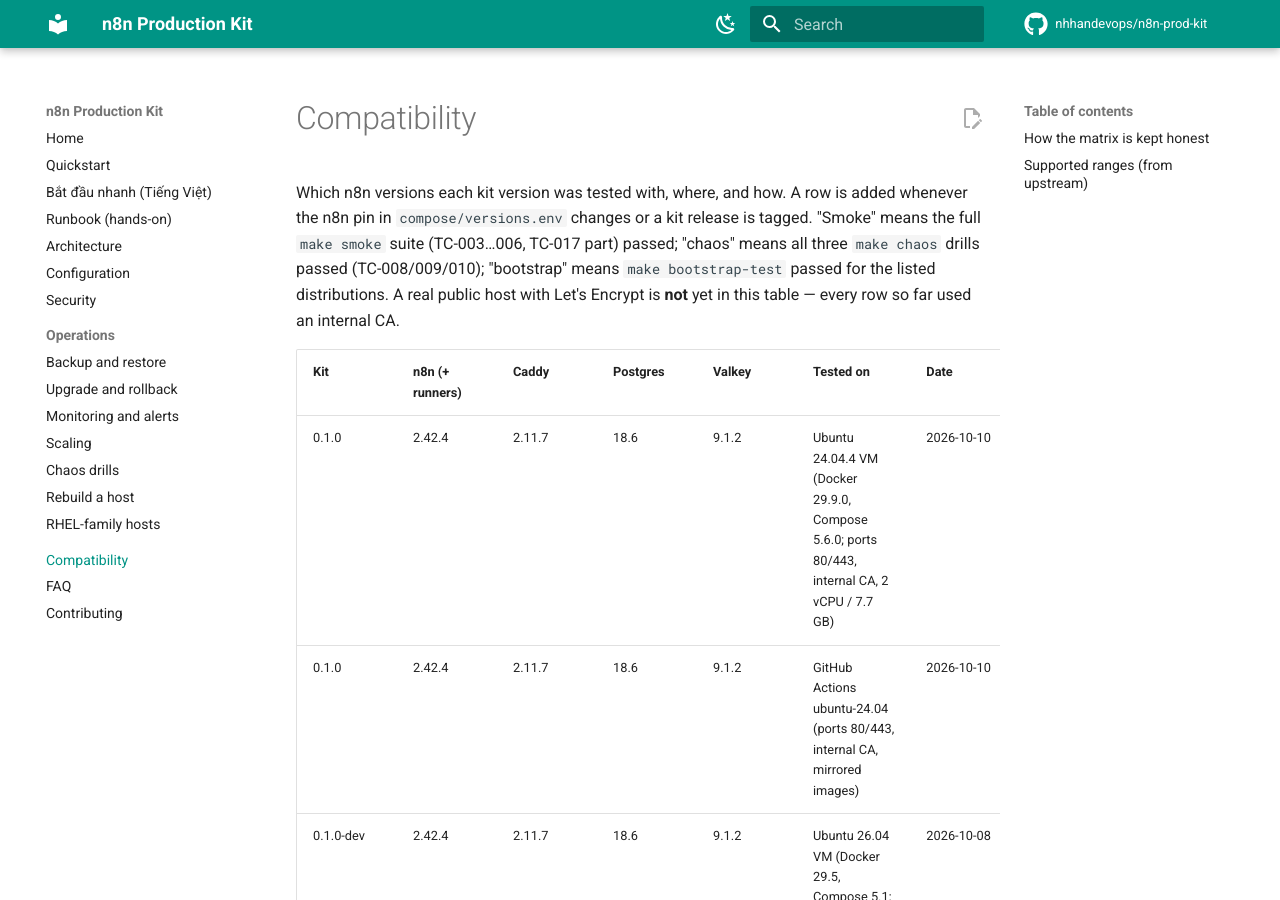
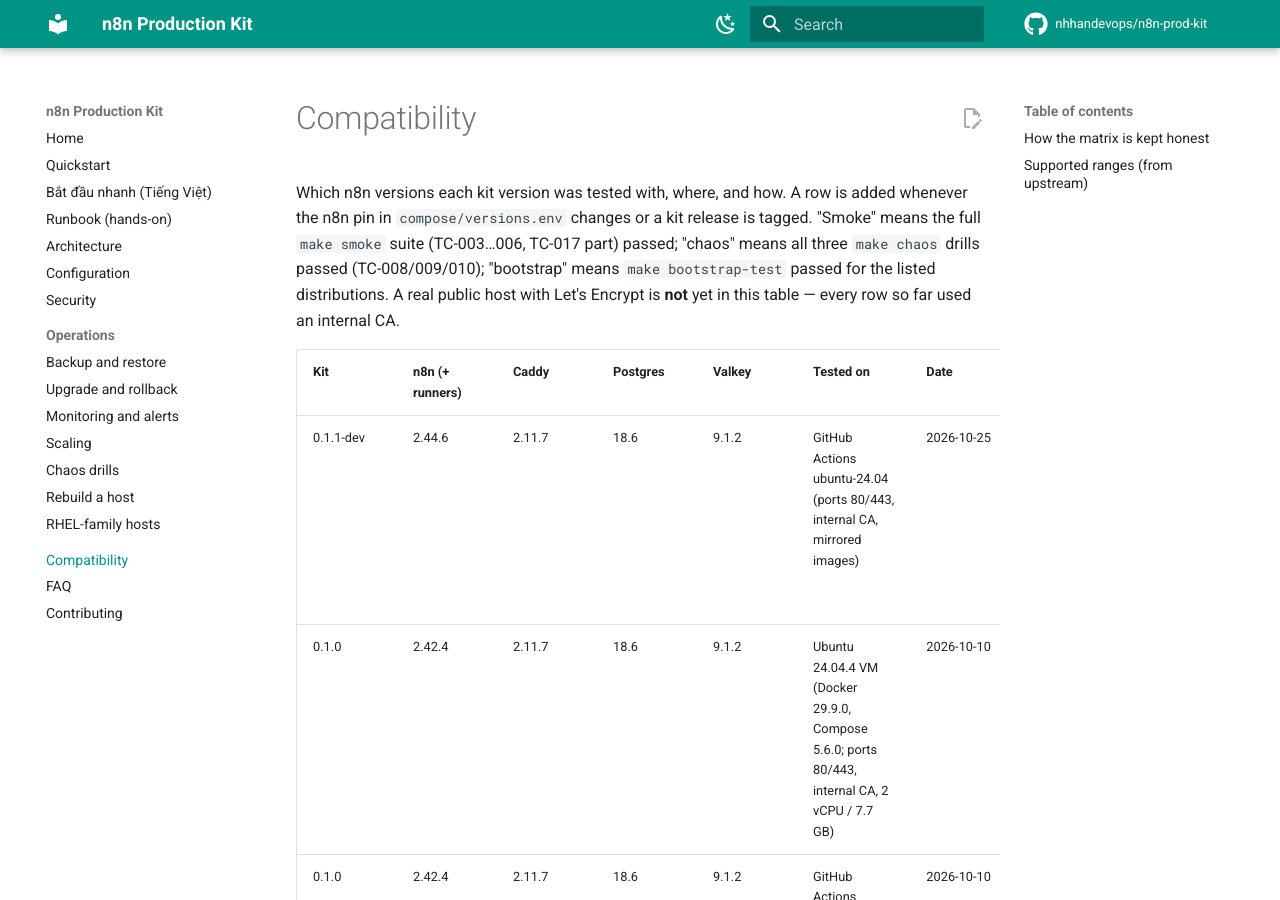
Before and after one commit to nhhandevops/n8n-prod-kit, an MkDocs documentation site: the page built from docs/compat.md, in a window 1280 px wide and 900 px high. Built offline with MkDocs 1.6.1 and Material for MkDocs 9.7.7, drawn with Linux system fonts in a browser that asks for light colours; comment, search, counter and statistics services are not loaded.

Commit message:
chore(pin): n8n 2.42.6 -> 2.44.6, and fix how UPGRADE_FROM is chosen (D-14)
2.44.6 is the current stable release. 2.43.7 was the newest when the weekly
job last ran (2026-10-19) and was superseded on 2026-10-22.

Checked rather than assumed:

- No breaking changes. The 2.43 and 2.44 release notes carry no BREAKING
  section and rename or remove nothing in the N8N_*, EXECUTIONS_*, QUEUE_* or
  DB_* families this kit sets.
- Exactly one database migration in the span -
  1790605116208-AddAgentQueueMessageReferences, added in 2.43.0 - found by
  diffing the migration directory at each tag, not by reading changelogs. So
  a rollback of this upgrade takes the restore path and loses writes made
  after the pre-upgrade backup, unlike the 2.42.x moves.
- Digests resolved from the Docker Hub API that pin.sh uses as its fallback,
  with the method validated first by reproducing the current 2.42.6 digests
  byte for byte. Both are multi-arch index digests published together.

UPGRADE_FROM moves 2.41.7 -> 2.42.7, which is NOT the rule the comment used to
state. "The newest stable patch of the minor before" would be 2.43.7, and
2.43.7 -> 2.44.6 contains no migrations at all, so the drill would have had
nothing to migrate and could not have exercised the restore-path rollback it
exists to test. The comment now states the real requirement - the newest
version with at least one migration before the pin - says 2.44 is a minor
with none of its own, and gives the command to check it next time.

Two upstream fixes in this span act on things this project has written down:
per-process crash-journal paths (n8n #37670), which is the shared
/home/node/.n8n journal in HANDOFF section 5, and worker-shutdown fixes that
return dequeued and prefetched jobs to the queue (#40086, #40162, #40050) -
the area the chaos drills measured as losing in-flight executions. Neither
claim is weakened anywhere yet: that needs a re-measured worker drill on
2.44.6, noted in the production plan.

The dev stack still runs 2.42.6; `make -C compose upgrade` applies the pin.

Co-Authored-By: Claude Opus 5 <noreply@anthropic.com>

```diff
--- a/docs/compat.md
+++ b/docs/compat.md
@@ -8,6 +8,7 @@ in this table — every row so far used an internal CA.
 
 | Kit | n8n (+ runners) | Caddy | Postgres | Valkey | Tested on | Date | Result |
 |---|---|---|---|---|---|---|---|
+| 0.1.1-dev | 2.44.6 | 2.11.7 | 18.6 | 9.1.2 | GitHub Actions ubuntu-24.04 (ports 80/443, internal CA, mirrored images) | 2026-10-25 | lint ✅ · smoke ✅ ×2 + restore · upgrade drill ✅ (2.42.7 → pin: one migration, forced failure, restore-path rollback) · docs build ✅ · **no real-host run yet** |
 | 0.1.0 | 2.42.4 | 2.11.7 | 18.6 | 9.1.2 | Ubuntu 24.04.4 VM (Docker 29.9.0, Compose 5.6.0; ports 80/443, internal CA, 2 vCPU / 7.7 GB) | 2026-10-10 | smoke ✅ 9/9 · chaos ✅ worker/redis/main · loadtest ✅ (200-job burst in 14 s, ~850 exec/min) · bootstrap ✅ |
 | 0.1.0 | 2.42.4 | 2.11.7 | 18.6 | 9.1.2 | GitHub Actions ubuntu-24.04 (ports 80/443, internal CA, mirrored images) | 2026-10-10 | lint ✅ · smoke ✅ ×2 + restore · upgrade drill ✅ (2.41.7 → pin, forced failure, rollback) · docs build ✅ |
 | 0.1.0-dev | 2.42.4 | 2.11.7 | 18.6 | 9.1.2 | Ubuntu 26.04 VM (Docker 29.5, Compose 5.1; ports 8080/8443, internal CA) | 2026-10-08 | smoke ✅ · bootstrap ✅ (Ubuntu 24.04/26.04, Debian 13, Rocky 9/10, Alma 9) |
```
Also changed, not shown: docs/configuration.md (+1 -1 lines), docs/index.md (+1 -1 lines), n8n-kit-CHANGELOG.md (+1 -0 lines), n8n-kit-PROD-PLAN.md (+2 -1 lines), 2 other files.
